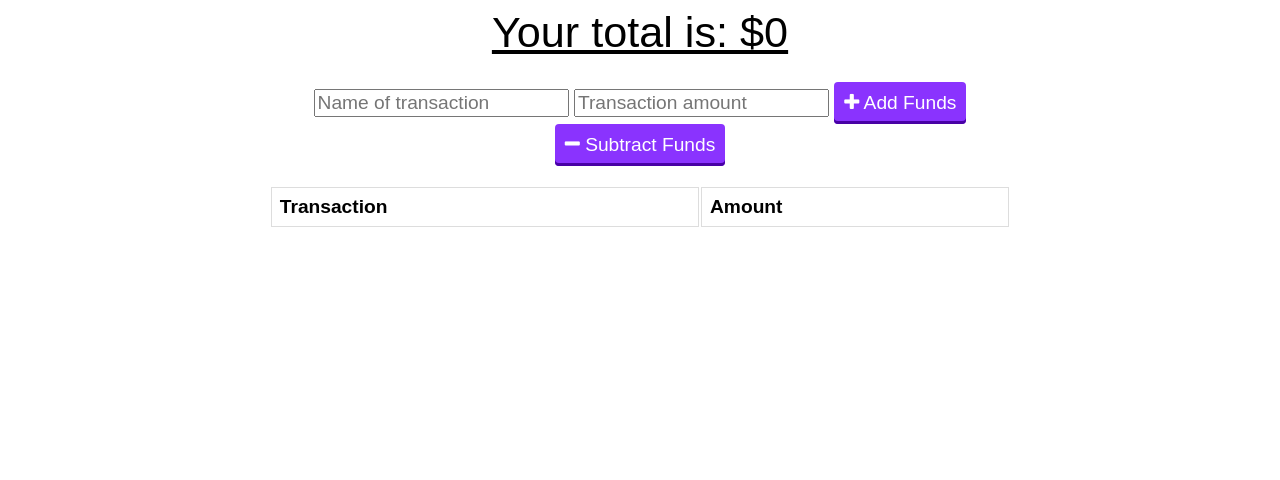
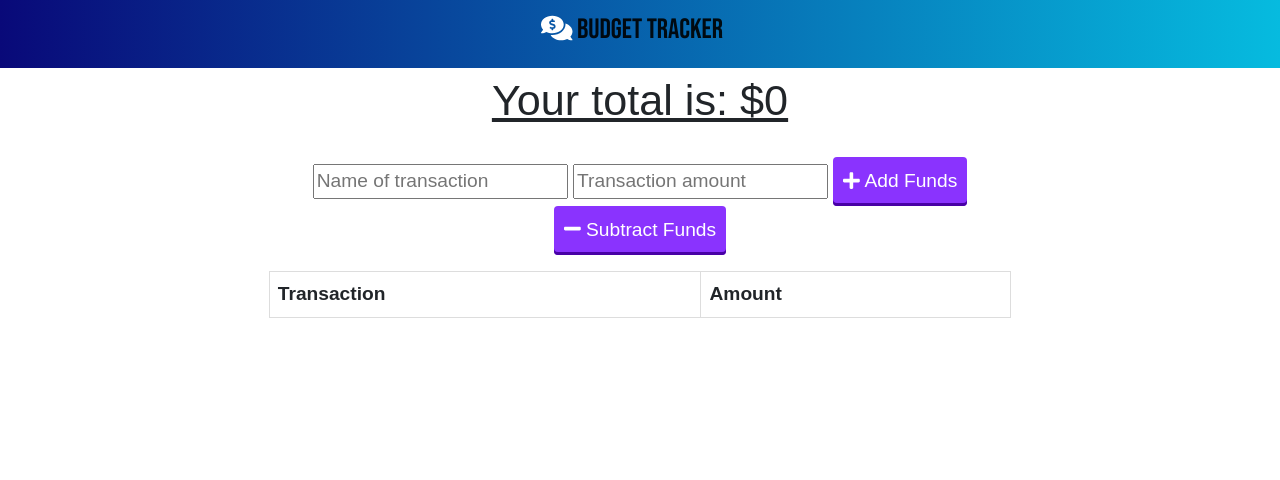
Before and after one commit to angelicalorraine/Budget-Tracker, a website: page public/index.html in a window 1280 px wide. Drawn offline with nearby package versions, Linux system fonts and the light colour scheme; no server answers.

Commit message:
Nav bar added

```diff
--- a/public/index.html
+++ b/public/index.html
@@ -7,13 +7,26 @@
 <meta name="theme-color" content="#317EFB">
 <link rel="shortcut icon" href="icons/icon-192x192.png" type="image/x-icon">
 
-<link rel="stylesheet" href="https://stackpath.bootstrapcdn.com/font-awesome/4.7.0/css/font-awesome.min.css">
+<link rel="stylesheet" href="https://use.fontawesome.com/releases/v5.13.0/css/all.css"
+  integrity="sha384-Bfad6CLCknfcloXFOyFnlgtENryhrpZCe29RTifKEixXQZ38WheV+i/6YWSzkz3V" crossorigin="anonymous" />
+<link rel="stylesheet" href="https://maxcdn.bootstrapcdn.com/bootstrap/4.0.0/css/bootstrap.min.css"
+  integrity="sha384-Gn5384xqQ1aoWXA+058RXPxPg6fy4IWvTNh0E263XmFcJlSAwiGgFAW/dAiS6JXm" crossorigin="anonymous">
+  <link href="https://fonts.googleapis.com/css?family=Bebas+Neue|Roboto&display=swap" rel="stylesheet">
 <link rel="stylesheet" href="styles.css">
 <link rel="manifest" href="manifest.webmanifest">
 
 <title>Budget Tracker</title>
 </head>
 <body>
+
+  <nav class="navbar navbar-light justify-content-center">
+    <a class="navbar-brand" href="#">
+      <h3>
+<i class="fas fa-comments-dollar"></i>
+      Budget Tracker</h3>
+    </a>
+  </nav>
+
   <div class="wrapper">
     <div class="total">
       <div class="total">Your total is: $<span id="total">0</span></div>
@@ -55,5 +68,6 @@
       });
     }
   </script>
+  <script src="https://cdnjs.cloudflare.com/ajax/libs/font-awesome/5.13.0/js/all.min.js"></script>
 </body>
 </html>
--- a/public/styles.css
+++ b/public/styles.css
@@ -66,3 +66,19 @@ button:active {
   box-shadow: none;
   transform: translateY(3px);
 }
+
+.navbar {
+  background: linear-gradient(
+    90deg,
+    rgba(9, 9, 121, 100),
+    rgba(6, 187, 223, 100)
+  ) !important;
+}
+
+.fa-comments-dollar {
+  color: white;
+}
+
+h3 {
+  font-family: Bebas Neue;
+}
```
